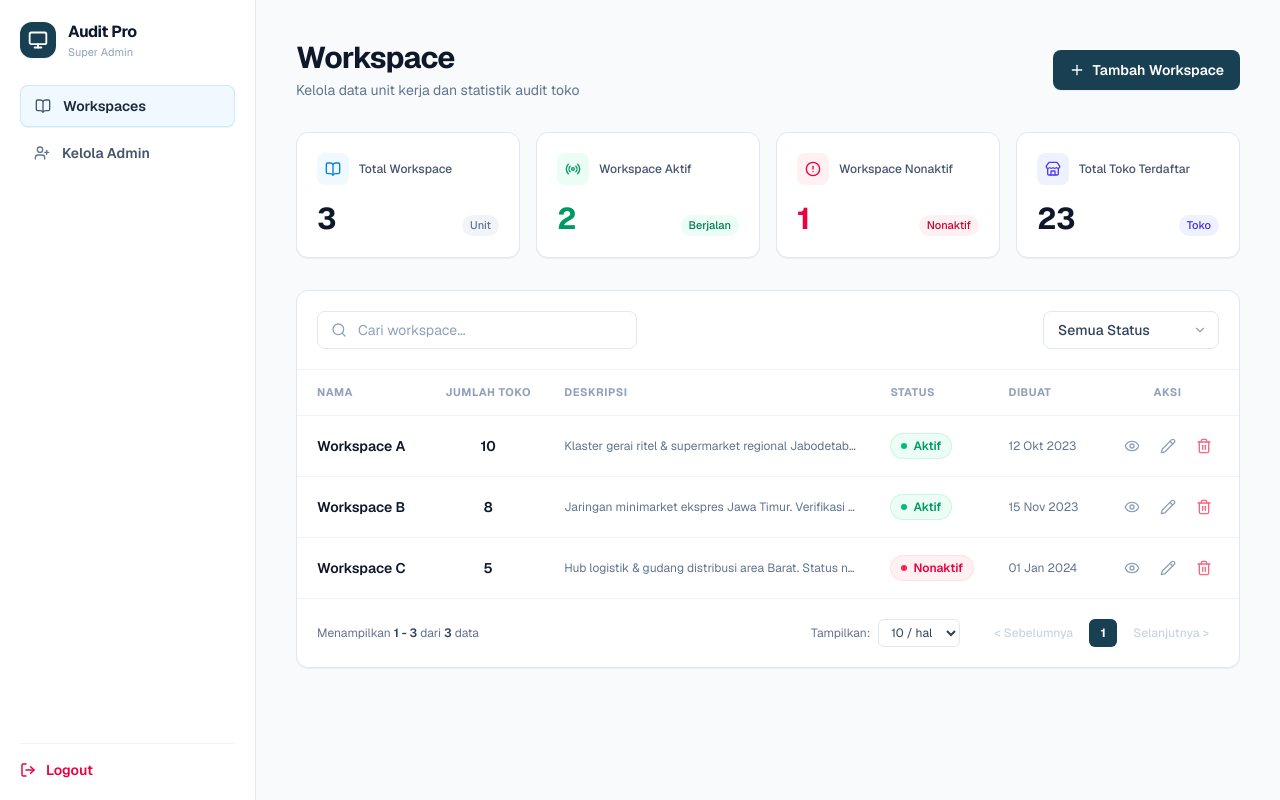
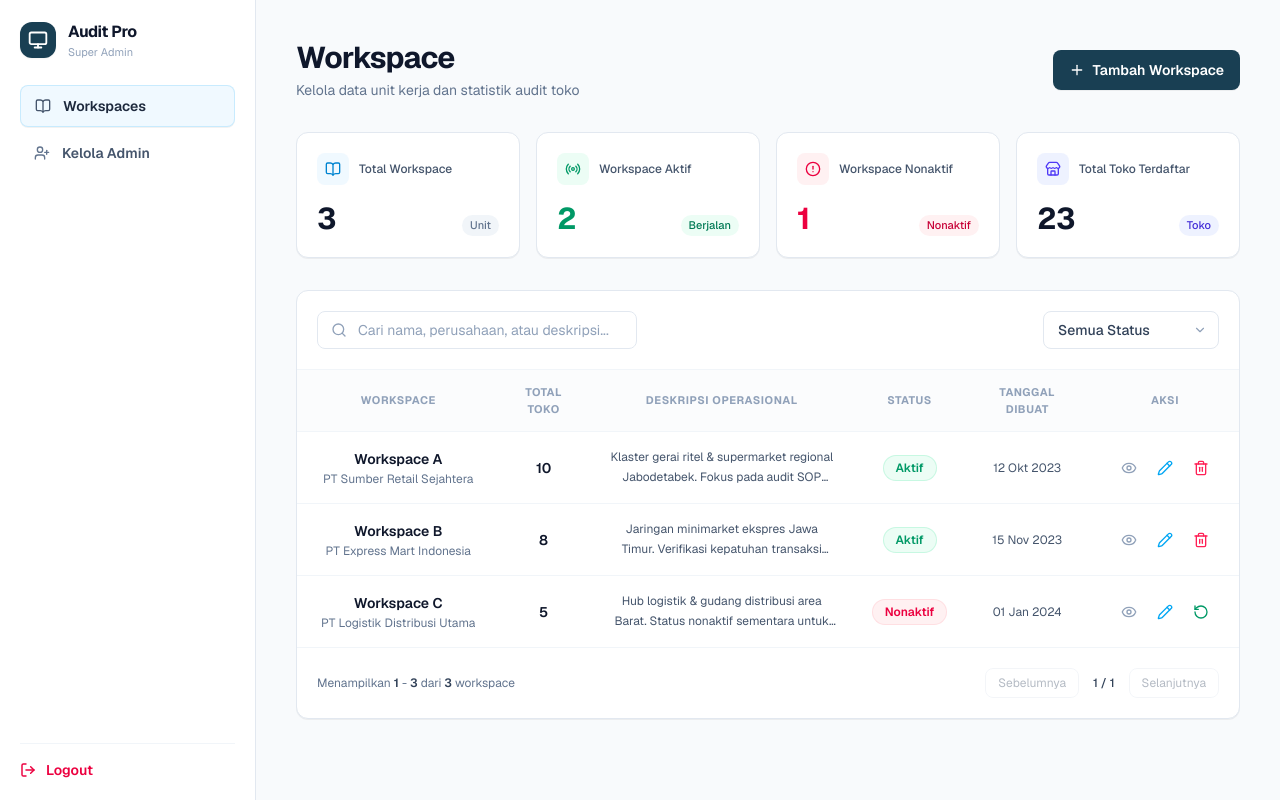
Before and after one commit to AlvinoValerian/Audit-Checklist-System, a Next.js app in the folder frontend/: page /workspace in a window 1280 px wide. Built offline with nearby package versions, Linux system fonts and the light colour scheme.

Commit message:
Erik (#8)
* membuat halaman dashboard monitoring admin dan tambahan navlink landing page

* update: mengubah tampilan icon di workspace, hapus nomor telp di tambah-admin, perbaikan tabel workspace

```diff
--- a/frontend/src/app/dashboard-monitoring/components/MonitoringHeader.tsx
+++ b/frontend/src/app/dashboard-monitoring/components/MonitoringHeader.tsx
@@ -131,7 +131,7 @@ export default function MonitoringHeader({
           className="flex items-center gap-1.5 px-3.5 py-2 bg-[#193f53] hover:bg-[#143343] text-white text-xs sm:text-sm font-semibold rounded-lg shadow-2xs transition-colors cursor-pointer"
         >
           <Filter className="w-3.5 h-3.5" />
-          <span>Filter Lainnya</span>
+          <span>Filter</span>
         </button>
       </div>
 
--- a/frontend/src/app/kelola-admin/components/AdminTable.tsx
+++ b/frontend/src/app/kelola-admin/components/AdminTable.tsx
@@ -48,7 +48,7 @@ export default function AdminTable({
   }, [admins, searchQuery, workspaceFilter, statusFilter]);
 
   // Pagination
-  const itemsPerPage = 8;
+  const itemsPerPage = 10;
   const [currentPage, setCurrentPage] = useState(1);
   const totalPages = Math.ceil(filteredAdmins.length / itemsPerPage) || 1;
   const paginatedAdmins = useMemo(() => {
--- a/frontend/src/app/kelola-admin/components/EditAdminModal.tsx
+++ b/frontend/src/app/kelola-admin/components/EditAdminModal.tsx
@@ -242,8 +242,8 @@ export default function EditAdminModal({
               }
               className="w-full appearance-none px-3.5 py-2.5 pr-10 text-xs sm:text-sm bg-white border border-slate-200 rounded-lg outline-none focus:border-[#193f53] focus:ring-1 focus:ring-[#193f53]/20 transition-all text-slate-800 cursor-pointer"
             >
-              <option value="Aktif">Aktif (Dapat mengakses sistem)</option>
-              <option value="Nonaktif">Nonaktif (Akses ditangguhkan)</option>
+              <option value="Aktif">Aktif</option>
+              <option value="Nonaktif">Nonaktif</option>
             </select>
             <ChevronDown className="w-4 h-4 text-slate-400 absolute right-3.5 top-1/2 -translate-y-1/2 pointer-events-none" />
           </div>
--- a/frontend/src/app/page.tsx
+++ b/frontend/src/app/page.tsx
@@ -258,7 +258,7 @@ export default function LandingPage() {
             {/* Pill Tag */}
             <div className="inline-flex items-center gap-2 px-3.5 py-1.5 rounded-full text-xs font-semibold bg-[#26455E]/10 text-[#26455E] border border-[#26455E]/20 mb-6">
               <Sparkles className="w-3.5 h-3.5 text-[#26455E]" />
-              <span>Platform Audit &amp; Checklist Toko Terintegrasi No. 1</span>
+              <span>Platform Audit &amp; Checklist Toko Terintegrasi</span>
             </div>
 
             {/* Headline */}
--- a/frontend/src/app/workspace/components/WorkspaceTable.tsx
+++ b/frontend/src/app/workspace/components/WorkspaceTable.tsx
@@ -7,6 +7,7 @@ import {
   Eye,
   Pencil,
   Trash2,
+  RotateCcw,
 } from "lucide-react";
 import { Workspace } from "@/types/workspace";
 
@@ -25,6 +26,8 @@ export default function WorkspaceTable({
 }: WorkspaceTableProps) {
   const [searchQuery, setSearchQuery] = useState("");
   const [statusFilter, setStatusFilter] = useState<"Semua" | "Aktif" | "Nonaktif">("Semua");
+  const [currentPage, setCurrentPage] = useState(1);
+  const itemsPerPage = 10;
 
   // Filter Logic
   const filteredWorkspaces = useMemo(() => {
@@ -39,6 +42,13 @@ export default function WorkspaceTable({
     });
   }, [workspaces, searchQuery, statusFilter]);
 
+  // Pagination Logic
+  const totalPages = Math.ceil(filteredWorkspaces.length / itemsPerPage) || 1;
+  const paginatedWorkspaces = useMemo(() => {
+    const start = (currentPage - 1) * itemsPerPage;
+    return filteredWorkspaces.slice(start, start + itemsPerPage);
+  }, [filteredWorkspaces, currentPage]);
+
   return (
     <div className="bg-white rounded-xl border border-slate-200 shadow-2xs overflow-hidden">
       {/* Search & Filter Header */}
@@ -49,9 +59,12 @@ export default function WorkspaceTable({
           <input
             type="text"
             value={searchQuery}
-            onChange={(e) => setSearchQuery(e.target.value)}
-            placeholder="Cari workspace..."
-            className="w-full pl-10 pr-4 py-2 text-xs sm:text-sm bg-white border border-slate-200 rounded-lg outline-none focus:border-[#193f53] focus:ring-1 focus:ring-[#193f53]/20 transition-all placeholder:text-slate-400"
+            onChange={(e) => {
+              setSearchQuery(e.target.value);
+              setCurrentPage(1);
+            }}
+            placeholder="Cari nama, perusahaan, atau deskripsi..."
+            className="w-full pl-10 pr-4 py-2 text-xs sm:text-sm bg-white border border-slate-200 rounded-lg outline-none focus:border-[#193f53] focus:ring-1 focus:ring-[#193f53]/20 transition-all placeholder:text-slate-400 text-slate-800"
           />
         </div>
 
@@ -60,7 +73,10 @@ export default function WorkspaceTable({
           <div className="relative w-full sm:w-44">
             <select
               value={statusFilter}
-              onChange={(e) => setStatusFilter(e.target.value as any)}
+              onChange={(e) => {
+                setStatusFilter(e.target.value as "Semua" | "Aktif" | "Nonaktif");
+                setCurrentPage(1);
+              }}
               className="w-full appearance-none bg-white border border-slate-200 text-slate-700 text-xs sm:text-sm font-medium rounded-lg px-3.5 py-2 pr-8 outline-none focus:border-[#193f53] cursor-pointer"
             >
               <option value="Semua">Semua Status</option>
@@ -76,75 +92,85 @@ export default function WorkspaceTable({
       <div className="overflow-x-auto">
         <table className="w-full text-left border-collapse">
           <thead>
-            <tr className="border-b border-slate-100 text-[11px] font-bold text-slate-400 uppercase tracking-wider">
-              <th className="py-3.5 px-5">NAMA</th>
-              <th className="py-3.5 px-4 text-center">JUMLAH TOKO</th>
-              <th className="py-3.5 px-4">DESKRIPSI</th>
-              <th className="py-3.5 px-4">STATUS</th>
-              <th className="py-3.5 px-4">DIBUAT</th>
-              <th className="py-3.5 px-5 text-center">AKSI</th>
+            <tr className="border-b border-slate-100 text-[11px] font-bold text-slate-400 uppercase tracking-wider bg-slate-50/50">
+              <th className="py-3.5 px-6 text-center">WORKSPACE</th>
+              <th className="py-3.5 px-4 text-center">TOTAL TOKO</th>
+              <th className="py-3.5 px-5 text-center">DESKRIPSI OPERASIONAL</th>
+              <th className="py-3.5 px-4 text-center">STATUS</th>
+              <th className="py-3.5 px-5 text-center">TANGGAL DIBUAT</th>
+              <th className="py-3.5 px-6 text-center">AKSI</th>
             </tr>
           </thead>
-          <tbody className="divide-y divide-slate-100 text-xs text-slate-700">
-            {filteredWorkspaces.length === 0 ? (
+          <tbody className="divide-y divide-slate-100 text-xs sm:text-sm">
+            {paginatedWorkspaces.length === 0 ? (
               <tr>
-                <td colSpan={6} className="py-8 text-center text-slate-400">
+                <td colSpan={6} className="py-12 text-center text-slate-400">
                   Tidak ada data workspace ditemukan.
                 </td>
               </tr>
             ) : (
-              filteredWorkspaces.map((ws) => (
+              paginatedWorkspaces.map((ws) => (
                 <tr
                   key={ws.id}
-                  className="hover:bg-slate-50/60 transition-colors"
+                  className="hover:bg-slate-50/70 transition-colors group"
                 >
-                  {/* Nama */}
-                  <td className="py-4 px-5">
-                    <div className="font-semibold text-slate-900 text-sm">
+                  {/* 1. Workspace Identity (Di tengah) */}
+                  <td className="py-4 px-6 text-center">
+                    <div className="min-w-0 mx-auto text-center">
+                      <div className="font-semibold text-slate-900 text-sm truncate">
                         {ws.name}
+                      </div>
+                      {ws.companyName && (
+                        <div className="text-xs text-slate-500 truncate mt-0.5">
+                          {ws.companyName}
+                        </div>
+                      )}
                     </div>
                   </td>
 
-                  {/* Jumlah Toko */}
-                  <td className="py-4 px-4 text-center">
+                  {/* 2. Total Toko (Angka polos di tengah) */}
+                  <td className="py-4 px-4 text-center whitespace-nowrap">
                     <span className="font-semibold text-slate-900 text-sm">
                       {ws.storeCount}
                     </span>
                   </td>
 
-                  {/* Deskripsi */}
-                  <td className="py-4 px-4 max-w-xs text-slate-500 truncate" title={ws.description}>
-                    {ws.description}
+                  {/* 3. Deskripsi Operasional (Di tengah) */}
+                  <td className="py-4 px-5 text-center max-w-sm">
+                    <p
+                      className="text-xs text-slate-600 line-clamp-2 leading-relaxed mx-auto text-center"
+                      title={ws.description}
+                    >
+                      {ws.description || "-"}
+                    </p>
                   </td>
 
-                  {/* Status */}
-                  <td className="py-4 px-4 whitespace-nowrap">
-                    {ws.status === "Aktif" ? (
-                      <span className="inline-flex items-center gap-1.5 px-2.5 py-1 rounded-full text-xs font-semibold bg-emerald-50 text-emerald-600 border border-emerald-200/50">
-                        <span className="w-1.5 h-1.5 rounded-full bg-emerald-500" />
-                        Aktif
+                  {/* 4. Status (Di tengah) */}
+                  <td className="py-4 px-4 text-center whitespace-nowrap">
+                    <span
+                      className={`inline-block px-3 py-1 rounded-full text-xs font-semibold ${
+                        ws.status === "Aktif"
+                          ? "bg-emerald-50 text-emerald-600 border border-emerald-200/50"
+                          : "bg-rose-50 text-rose-600 border border-rose-200/50"
+                      }`}
+                    >
+                      {ws.status}
                     </span>
-                    ) : (
-                      <span className="inline-flex items-center gap-1.5 px-2.5 py-1 rounded-full text-xs font-semibold bg-rose-50 text-rose-600 border border-rose-200/50">
-                        <span className="w-1.5 h-1.5 rounded-full bg-rose-500" />
-                        Nonaktif
-                      </span>
-                    )}
                   </td>
 
-                  {/* Dibuat */}
-                  <td className="py-4 px-4 text-slate-500 text-xs whitespace-nowrap">
+                  {/* 5. Dibuat (Di tengah) */}
+                  <td className="py-4 px-5 text-slate-600 text-xs text-center whitespace-nowrap">
                     {ws.createdAt}
                   </td>
 
-                  {/* Actions */}
-                  <td className="py-4 px-5 text-center whitespace-nowrap">
+                  {/* 6. Aksi (Di tengah) */}
+                  <td className="py-4 px-6 text-center whitespace-nowrap">
                     <div className="flex items-center justify-center gap-2">
-                      {/* View Detail Modal Button */}
+                      {/* Detail */}
                       <button
                         onClick={() => onDetail?.(ws)}
                         title="Lihat Detail Workspace"
-                        className="p-1.5 text-slate-400 hover:text-slate-700 rounded-md hover:bg-slate-100 transition-colors cursor-pointer"
+                        className="text-slate-400 hover:text-slate-700 p-1.5 hover:bg-slate-100 rounded-lg transition-colors cursor-pointer"
                       >
                         <Eye className="w-4 h-4" />
                       </button>
@@ -153,19 +179,29 @@ export default function WorkspaceTable({
                       <button
                         onClick={() => onEdit?.(ws)}
                         title="Edit Workspace"
-                        className="p-1.5 text-slate-400 hover:text-[#193f53] rounded-md hover:bg-slate-100 transition-colors cursor-pointer"
+                        className="text-sky-500 hover:text-sky-600 p-1.5 hover:bg-sky-50 rounded-lg transition-colors cursor-pointer"
                       >
                         <Pencil className="w-4 h-4" />
                       </button>
 
-                      {/* Delete / Soft Delete */}
+                      {/* Delete / Soft Delete / Toggle Status */}
+                      {ws.status === "Aktif" ? (
                         <button
                           onClick={() => onDelete?.(ws)}
                           title="Nonaktifkan Workspace (Soft Delete)"
-                        className="p-1.5 text-rose-400 hover:text-rose-600 rounded-md hover:bg-rose-50 transition-colors cursor-pointer"
+                          className="text-rose-500 hover:text-rose-600 p-1.5 hover:bg-rose-50 rounded-lg transition-colors cursor-pointer"
                         >
                           <Trash2 className="w-4 h-4" />
                         </button>
+                      ) : (
+                        <button
+                          onClick={() => onDelete?.(ws)}
+                          title="Aktifkan Kembali Workspace"
+                          className="text-emerald-600 hover:text-emerald-700 p-1.5 hover:bg-emerald-50 rounded-lg transition-colors cursor-pointer"
+                        >
+                          <RotateCcw className="w-4 h-4" />
+                        </button>
+                      )}
                     </div>
                   </td>
                 </tr>
@@ -180,42 +216,37 @@ export default function WorkspaceTable({
         <div>
           Menampilkan{" "}
           <span className="font-semibold text-slate-700">
-            1 - {filteredWorkspaces.length}
+            {filteredWorkspaces.length > 0 ? (currentPage - 1) * itemsPerPage + 1 : 0}
+          </span>{" "}
+          -{" "}
+          <span className="font-semibold text-slate-700">
+            {Math.min(currentPage * itemsPerPage, filteredWorkspaces.length)}
           </span>{" "}
           dari{" "}
           <span className="font-semibold text-slate-700">
-            {workspaces.length}
+            {filteredWorkspaces.length}
           </span>{" "}
-          data
-        </div>
-
-        <div className="flex items-center gap-6">
-          <div className="flex items-center gap-2">
-            <span>Tampilkan:</span>
-            <select className="border border-slate-200 rounded-md px-2 py-1 text-slate-700 text-xs bg-white outline-none cursor-pointer">
-              <option value="10">10 / hal</option>
-              <option value="25">25 / hal</option>
-              <option value="50">50 / hal</option>
-            </select>
+          workspace
         </div>
 
         <div className="flex items-center gap-1.5">
           <button
-              disabled
-              className="px-2.5 py-1 text-slate-300 font-medium cursor-not-allowed"
+            onClick={() => setCurrentPage((p) => Math.max(1, p - 1))}
+            disabled={currentPage === 1}
+            className="px-3 py-1.5 border border-slate-200 rounded-lg text-slate-600 hover:bg-slate-50 disabled:opacity-40 disabled:cursor-not-allowed transition-colors cursor-pointer"
           >
-              &lt; Sebelumnya
+            Sebelumnya
           </button>
-            <button className="w-7 h-7 flex items-center justify-center rounded-md bg-[#193f53] text-white font-bold text-xs">
-              1
+          <span className="px-2 font-medium text-slate-700">
+            {currentPage} / {totalPages}
+          </span>
+          <button
+            onClick={() => setCurrentPage((p) => Math.min(totalPages, p + 1))}
+            disabled={currentPage === totalPages}
+            className="px-3 py-1.5 border border-slate-200 rounded-lg text-slate-600 hover:bg-slate-50 disabled:opacity-40 disabled:cursor-not-allowed transition-colors cursor-pointer"
+          >
+            Selanjutnya
           </button>
-            <button
-              disabled
-              className="px-2.5 py-1 text-slate-300 font-medium cursor-not-allowed"
-            >
-              Selanjutnya &gt;
-            </button>
-          </div>
         </div>
       </div>
     </div>
```
Also changed, not shown: frontend/src/app/kelola-admin/components/CreateAdminModal.tsx (+4 -23 lines), frontend/src/app/workspace/components/DeleteWorkspaceModal.tsx (+39 -7 lines), frontend/src/app/workspace/page.tsx (+7 -2 lines). Lines whose indentation alone changed are shown as unchanged.
